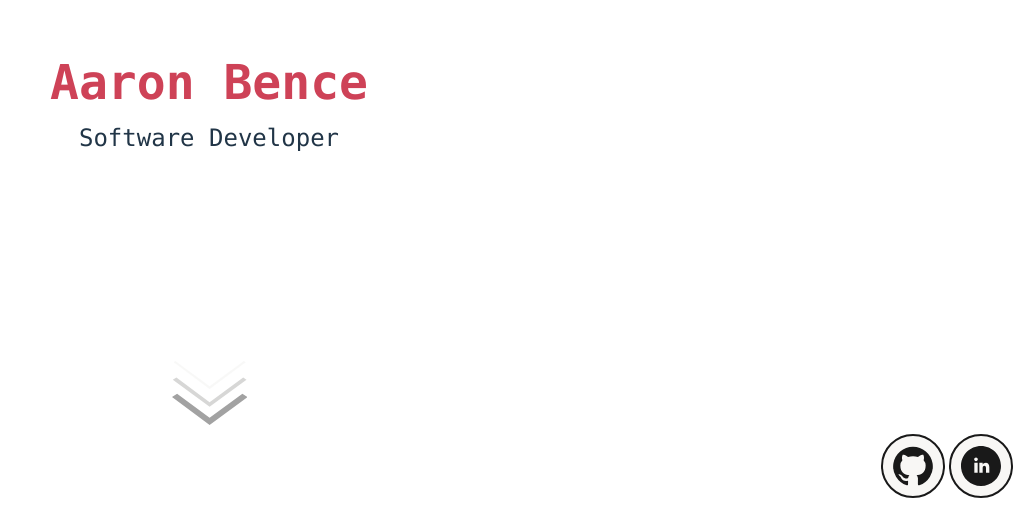
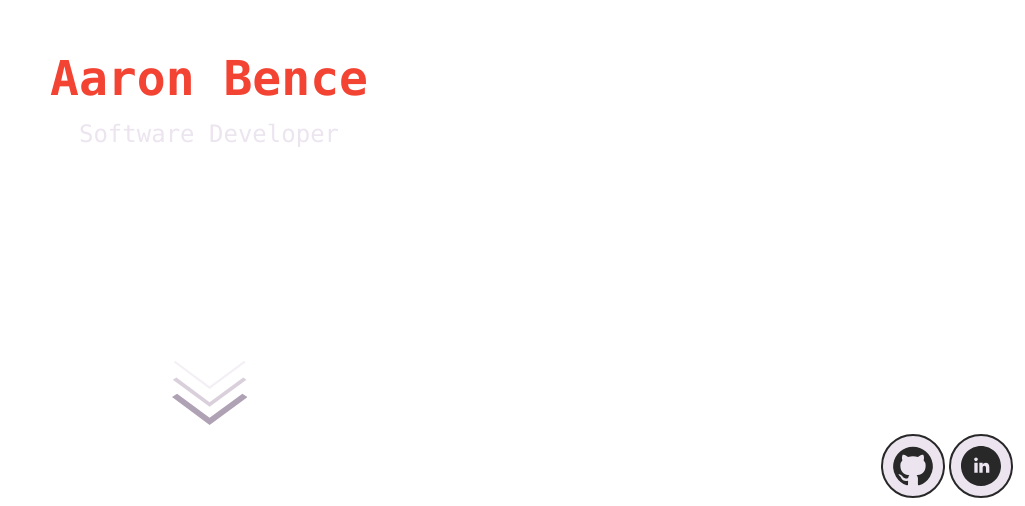
Before and after one commit to kalahikiola/portfolio, a React (Vite) app: page / in a window 1280 px wide. Shown: the part 294-800 px from the top of the page, without its empty margins (255-1280 px from the left). Built offline with nearby package versions, Linux system fonts and the light colour scheme; no server answers; the HTML template or start-up script is replaced by a standard one.

Commit message:
Changed layout of project section

```diff
--- a/src/components/Home.jsx
+++ b/src/components/Home.jsx
@@ -5,7 +5,7 @@ const Home = () => {
     <section id='home' className="h-screen flex flex-col justify-center items-center">
 
         <h1 className="text-5xl font-extrabold text-main-accent">Aaron Bence</h1>
-        <p className="home-p text-2xl mt-4">Software Developer</p>
+        <p className="home-p text-2xl mt-4 text-main-light">Software Developer</p>
 
         {/* ARROW SVG */}
         <a href="#projects" className="absolute bottom-20">
@@ -17,14 +17,14 @@ const Home = () => {
         </a>
 
         {/* GITHUB LINK */}
-        <a href='https://github.com/kalahikiola' target="_blank" className="absolute bottom-2 right-20 w-16 h-16 flex items-center justify-center rounded-full border-2 border-solid border-main-black bg-main-white font-semibold uppercase text-main-black transition-all duration-300 hover:translate-x-[-4px] hover:translate-y-[-4px] hover:shadow-[4px_4px_0px_white] active:translate-x-0 active:translate-y-0 active:rounded-full active:shadow-none">
+        <a href='https://github.com/kalahikiola' target="_blank" className="absolute bottom-2 right-20 w-16 h-16 flex items-center justify-center rounded-full border-2 border-solid border-main-black bg-main-light font-semibold uppercase text-main-black transition-all duration-300 hover:translate-x-[-4px] hover:translate-y-[-4px] hover:shadow-[4px_4px_0px] hover:shadow-main-light hover:text-main-accent active:translate-x-0 active:translate-y-0 active:rounded-full active:shadow-none">
             <svg className="w-10 h-10" aria-hidden="true" xmlns="http://www.w3.org/2000/svg" fill="currentColor" viewBox="0 0 20 20">
                 <path fillRule="evenodd" d="M10 .333A9.911 9.911 0 0 0 6.866 19.65c.5.092.678-.215.678-.477 0-.237-.01-1.017-.014-1.845-2.757.6-3.338-1.169-3.338-1.169a2.627 2.627 0 0 0-1.1-1.451c-.9-.615.07-.6.07-.6a2.084 2.084 0 0 1 1.518 1.021 2.11 2.11 0 0 0 2.884.823c.044-.503.268-.973.63-1.325-2.2-.25-4.516-1.1-4.516-4.9A3.832 3.832 0 0 1 4.7 7.068a3.56 3.56 0 0 1 .095-2.623s.832-.266 2.726 1.016a9.409 9.409 0 0 1 4.962 0c1.89-1.282 2.717-1.016 2.717-1.016.366.83.402 1.768.1 2.623a3.827 3.827 0 0 1 1.02 2.659c0 3.807-2.319 4.644-4.525 4.889a2.366 2.366 0 0 1 .673 1.834c0 1.326-.012 2.394-.012 2.72 0 .263.18.572.681.475A9.911 9.911 0 0 0 10 .333Z" clipRule="evenodd"/>
             </svg>
         </a>
 
         {/* LINKEDIN LINK */}
-        <a href='https://www.linkedin.com/in/aaron-bence-164550178/' target="_blank" className="absolute bottom-2 right-3 w-16 h-16 flex items-center justify-center rounded-full border-2 border-solid border-main-black bg-main-white font-semibold uppercase text-main-black transition-all duration-300 hover:translate-x-[-4px] hover:translate-y-[-4px] hover:shadow-[4px_4px_0px_white] active:translate-x-0 active:translate-y-0 active:rounded-full active:shadow-none">
+        <a href='https://www.linkedin.com/in/aaron-bence-164550178/' target="_blank" className="absolute bottom-2 right-3 w-16 h-16 flex items-center justify-center rounded-full border-2 border-solid border-main-black bg-main-light font-semibold uppercase text-main-black transition-all duration-300 hover:translate-x-[-4px] hover:translate-y-[-4px] hover:shadow-[4px_4px_0px] hover:shadow-main-light hover:text-main-accent active:translate-x-0 active:translate-y-0 active:rounded-full active:shadow-none">
             <svg className="w-10 h-10" aria-hidden="true" xmlns="http://www.w3.org/2000/svg" fill="currentColor" viewBox="0 0 24 24">
                 <path d="M12 0c-6.627 0-12 5.373-12 12s5.373 12 12 12 12-5.373 12-12-5.373-12-12-12zm-2 16h-2v-6h2v6zm-1-6.891c-.607 0-1.1-.496-1.1-1.109 0-.612.492-1.109 1.1-1.109s1.1.497 1.1 1.109c0 .613-.493 1.109-1.1 1.109zm8 6.891h-1.998v-2.861c0-1.881-2.002-1.722-2.002 0v2.861h-2v-6h2v1.093c.872-1.616 4-1.736 4 1.548v3.359z"/>
             </svg>
--- a/src/components/ProjectList.jsx
+++ b/src/components/ProjectList.jsx
@@ -16,25 +16,25 @@ const ProjectList = () => {
 
     return (
         // PROJECTS SECTION
-        <section id='projects' className='pt-10 mx-auto mt-[400px] flex flex-col gap-20 items-center content-center ease-in'>
+        <section id='projects' className='mx-auto mt-[400px] flex flex-col gap-20 items-center bg-main-black content-center ease-in'>
             {projects.map(project => (
-                <article key={project.id} className="project group relative overflow-hidden rounded-xl shadow-[0_0_22px_4px_rgba(0,0,0,0.75)]
-                shadow-main-accent w-3/4 h-[580px] flex-shrink-0 items-center animate-scale-down hover:animate-scale-up">
+                <article key={project.id} className="project group relative bg-main-black rounded-xl
+                w-full h-dvh flex-shrink-0 items-center">
 
                         {/* PROJECT SCREENSHOT */}
                         {project._embedded && project._embedded['wp:featuredmedia'] && (
                         <img
                             src={project._embedded['wp:featuredmedia'][0].source_url}
                             alt={project.title.rendered}
-                            className="relative w-full rounded-xl mx-0 shadow-md origin-bottom-right group-hover:w-3/4 group-hover:bottom-0"
+                            className="relative w-1/2 z-30 left-0 rounded-xl m-[50px] mb-0 shadow-[0_0_30.4px_9px] shadow-main-shadow"
                         />
                         )}
 
                         {/* PROJECT INFORMATION */}
-                        <div className='absolute top-0 bg-project-bg rounded-xl p-10 w-3/4
-                        mx-auto animate-slide-down group-hover:animate-slide-up'>
-                            <h3 className="text-3xl text-center font-semibold mb-4">{project.title.rendered}</h3>
-                            <div className="mb-4" dangerouslySetInnerHTML={{ __html: project.acf.description }} />
+                        <div className='relative top-60% float-right z-20 bg-main-light rounded-xl p-10 w-1/2 h-1/2
+                        m-[50px] -mt-[100px] shadow-[0_0_30.4px_9px] shadow-main-shadow'>
+                            <h3 className="text-2xl font-semibold mb-6 ml-[25%] text-main-black">{project.title.rendered}</h3>
+                            <div className="mb-4 ml-[25%] text-sm text-main-black" dangerouslySetInnerHTML={{ __html: project.acf.description }} />
                             {/* {Array.isArray(project.acf.tech_stack) && (
                                 <ul className="mb-4 flex flex-wrap justify-center gap-2">
                                 {project.acf.tech_stack.map((tech, index) => (
@@ -44,8 +44,8 @@ const ProjectList = () => {
                                 ))}
                                 </ul>
                             )} */}
-                            <a href={project.acf.live_link} className="text-main-white hover:text-main-accent transition duration-300 px-4 py-2
-                            border-2 border-white bg-main-accent hover:bg-main-white rounded-full inline-block mt-4">Live Site</a>
+                            {/* <a href={project.acf.live_link} className="text-main-light hover:text-main-accent transition duration-300 px-4 py-2
+                            border-2 border-main-light bg-main-accent hover:bg-main-light rounded-full inline-block mt-4">Live Site</a> */}
                         </div>
                 </article>
             ))}
--- a/src/index.css
+++ b/src/index.css
@@ -45,6 +45,11 @@ h1 {
   line-height: 1.1;
 }
 
+p {
+    margin-top: 0.5rem;
+    margin-bottom: 0.5rem;
+}
+
 button {
   border-radius: 8px;
   border: 1px solid transparent;
@@ -80,7 +85,7 @@ button:focus-visible {
 @media (prefers-color-scheme: dark) {
   :root {
     color: #f8f7f5;
-    background-color: #191919;
+    background-color: #282828;
   }
   a:hover {
     color: --main-accent;
@@ -89,8 +94,6 @@ button:focus-visible {
     background-color: #f8f7f5;
   }
   .project {
-    background-color: #56667A;
-    border-color: #494949;
     color: #f8f7f5;
   }
   .about-tile {
@@ -106,13 +109,13 @@ body h1, h2, h3, .home-p {
 /* Arrow & Hover Animation */
 @keyframes color {
     0% {
-      fill: #f8f7f5;
+      fill: #ECE5F0;
     }
     50% {
-      fill: #a1a1a1;
+      fill: #afa1b5;
     }
     100% {
-      fill: #f8f7f5;
+      fill: #ECE5F0;
     }
 }
 
--- a/tailwind.config.js
+++ b/tailwind.config.js
@@ -10,10 +10,10 @@ export default {
     theme: {
         extend: {
             colors: {
-                "main-accent": "#CE4257",
-                "main-black": "#191919",
-                "main-white": "#f8f7f5",
-                "project-bg": "#BBCBCB",
+                "main-accent": "#F24333", // Vermillion
+                "main-black": "#282828", // Raisin Black
+                "main-light": "#ECE5F0", // Magnolia
+                "main-shadow": "#7180AC", // Glaucous
             },
             keyframes: {
                 slide_up: {
```
